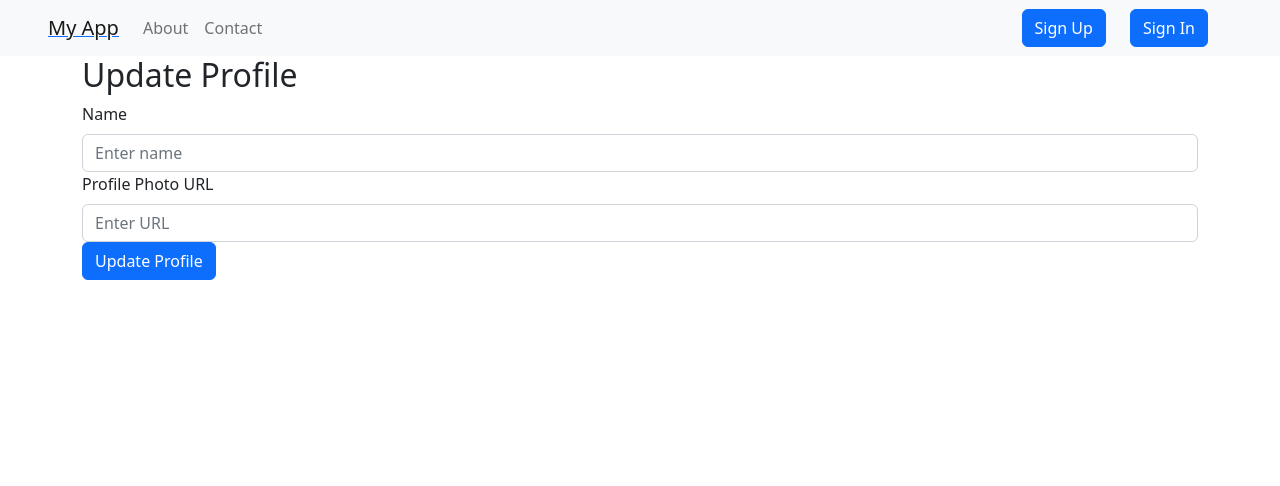
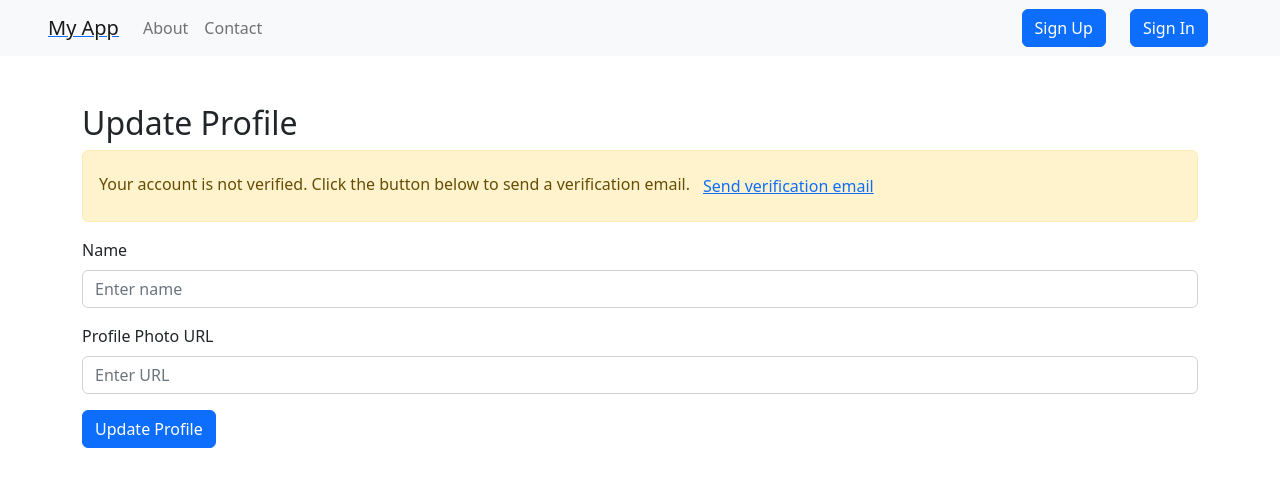
Before and after one commit to Pankaj10101/expense, a React (Create React App) app: page /profile in a window 1280 px wide. Shown: the top 486 px of the page. Built offline with nearby package versions, Linux system fonts and the light colour scheme.

Commit message:
email verification added

```diff
--- a/src/Components/Profile/UpdateProfile.jsx
+++ b/src/Components/Profile/UpdateProfile.jsx
@@ -1,11 +1,18 @@
-import React, { useContext, useEffect, useState } from 'react';
-import { Form, Button } from 'react-bootstrap';
-import { Store } from '../../Context/context';
+import React, { useContext, useEffect, useState } from "react";
+import { Form, Button, Alert, Row, Col, Container } from "react-bootstrap";
+import { Store } from "../../Context/context";
 
 const UpdateProfile = () => {
-  const {updateProfile, profileData, isCompleteProfile, setProfileData} = useContext(Store)
-  const [name, setName] = useState('');
-  const [profilePhoto, setProfilePhoto] = useState('');
+  const {
+    updateProfile,
+    profileData,
+    isCompleteProfile,
+    setProfileData,
+    sendVerificationEmail,
+    isVerified
+  } = useContext(Store);
+  const [name, setName] = useState("");
+  const [profilePhoto, setProfilePhoto] = useState("");
 
   const handleUpdateProfile = async (e) => {
     e.preventDefault();
@@ -13,20 +20,57 @@ const UpdateProfile = () => {
     setProfileData({ name, photo: profilePhoto });
   };
 
-  useEffect(()=>{
-    if(isCompleteProfile){
-      const {name, photo} = profileData
-      setName(name)
-      setProfilePhoto(photo)
-    }else{
-      setName('');
-      setProfilePhoto('')
+  const handleSendVerificationEmail = () => {
+    sendVerificationEmail();
+  };
+
+  useEffect(() => {
+    if (isCompleteProfile) {
+      const { name, photo } = profileData;
+      setName(name);
+      setProfilePhoto(photo);
+    } else {
+      setName("");
+      setProfilePhoto("");
     }
-  }, [isCompleteProfile])
+  }, [isCompleteProfile]);
 
   return (
     <div className="container">
-      <h2>Update Profile</h2>
+      <h2 className="mt-5">Update Profile</h2>
+      {!isVerified && (
+        <Alert variant="warning">
+          Your account is not verified. Click the button below to send a
+          verification email.
+          <Button variant="link" onClick={handleSendVerificationEmail}>
+            Send verification email
+          </Button>
+        </Alert>
+      )}
+      {isVerified && <Alert variant="success">Your account is verified.</Alert>}
+
+
+      {isCompleteProfile && (
+        <Container className="my-3 py-3 border rounded">
+          <Row className="align-items-center">
+            <Col md={4}>
+              <h4>Profile Name: {profileData.name}</h4>
+            </Col>
+            <Col md={8} className="text-center">
+              <img
+                src={profileData.photo}
+                alt="Profile"
+                style={{
+                  width: "200px",
+                  height: "200px",
+                  objectFit: "cover",
+                  borderRadius: "50%",
+                }}
+              />
+            </Col>
+          </Row>
+        </Container>
+      )}
       <Form onSubmit={handleUpdateProfile}>
         <Form.Group controlId="name">
           <Form.Label>Name</Form.Label>
@@ -38,7 +82,7 @@ const UpdateProfile = () => {
           />
         </Form.Group>
 
-        <Form.Group controlId="profile-photo">
+        <Form.Group controlId="profile-photo" className="mt-3">
           <Form.Label>Profile Photo URL</Form.Label>
           <Form.Control
             type="text"
@@ -48,7 +92,7 @@ const UpdateProfile = () => {
           />
         </Form.Group>
 
-        <Button variant="primary" type="submit">
+        <Button variant="primary" type="submit" className="mt-3">
           Update Profile
         </Button>
       </Form>
--- a/src/Context/context.jsx
+++ b/src/Context/context.jsx
@@ -10,6 +10,7 @@ const Context = ({ children }) => {
   const [isLogin, setIsLogin] = useState(false);
   const [profileData, setProfileData] = useState({})
   const [isCompleteProfile, setIsCompleteProfile] = useState(false)
+  const [isVerified, setIsVerified] = useState(false)
 
   const getProfileData = async (token)=>{
     const response = await axios.post('https://identitytoolkit.googleapis.com/v1/accounts:lookup?key=AIzaSyDo-GMUlH9BQyAiH-8WzkaPymtrR5opfKw', {
@@ -27,11 +28,20 @@ const Context = ({ children }) => {
     }
   }
 
+  // const confirmEmail = async ()=>{
+  //   const oobCode = localStorage.getItem('oobCode')
+  //   const response = await axios.post('https://identitytoolkit.googleapis.com/v1/accounts:update?key=AIzaSyDo-GMUlH9BQyAiH-8WzkaPymtrR5opfKw',{
+  //     oobCode: oobCode
+  //   })
+  //   console.log(response)
+  // }
+
   useEffect(() => {
     const token = localStorage.getItem("loginId");
     if (token) {
         getProfileData(token)
       setIsLogin(true);
+      // confirmEmail()
     } else {
       setIsLogin(false);
     }
@@ -113,13 +123,27 @@ const Context = ({ children }) => {
     }
   };
 
+  const sendVerificationEmail = async ()=>{
+    const token = localStorage.getItem('loginId')
+    const response = await axios.post('https://identitytoolkit.googleapis.com/v1/accounts:sendOobCode?key=AIzaSyDo-GMUlH9BQyAiH-8WzkaPymtrR5opfKw',{
+      requestType:'VERIFY_EMAIL',
+      idToken :token
+    })
+    const data = response.data
+    if(response.status===200){
+      alert('verification mail sent')
+    }else{
+      alert('verification mail not sent')
+    }
+  }
+
   const onLogout = async ()=>{
     localStorage.removeItem("loginId");
     setIsLogin(false);
     navigate("/sign-up");
   }
   return (
-    <Store.Provider value={{ onSignup, onSignIn,onLogout,updateProfile, setProfileData , isLogin, isCompleteProfile, profileData }}>
+    <Store.Provider value={{ onSignup, onSignIn,onLogout,updateProfile, setProfileData, sendVerificationEmail, isVerified , isLogin, isCompleteProfile, profileData }}>
       {children}
     </Store.Provider>
   );
```
